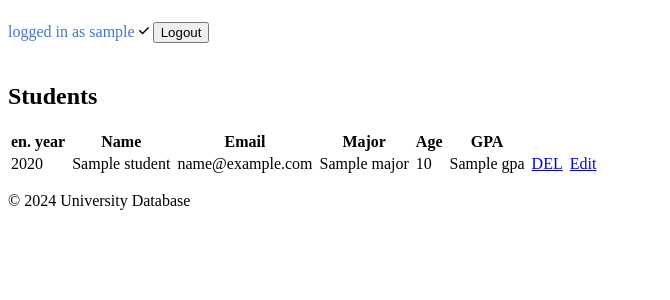
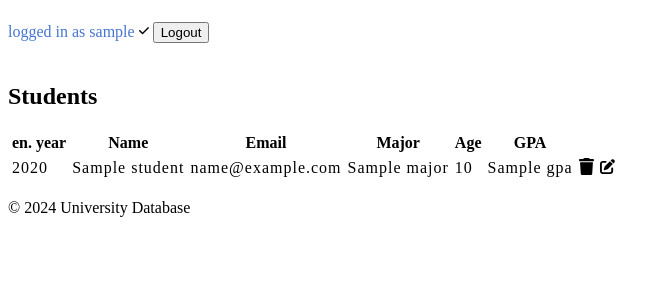
Before and after one commit to Ebrahim-Ramadan/dbms, a Flask app: template templates/students.html in a window 1280 px wide. Shown: the part 58-358 px from the top of the page, without its empty margins (0-670 px from the left). Run offline with Flask 3, Linux system fonts and the light colour scheme; the template is opened without the code that fills it: most values are stand-ins (such as "Sample title", 1, 10 or a date in 2020).

Commit message:
added edit icon with hover bg effect

```diff
--- a/static/style.css
+++ b/static/style.css
@@ -37,12 +37,16 @@ form button:hover {
 }
 
 th, td{
-    padding-right: 4px;
+    padding: 2px;
+    padding-right: 2px;
 }
 
-
-
-
+tbody tr:hover{
+    background-color: rgb(240, 240, 240);
+}
+tbody tr{
+    letter-spacing: 1px;
+}
 
 .admin-login-form label{
     font-size: larger;
--- a/templates/students.html
+++ b/templates/students.html
@@ -39,10 +39,17 @@
             <td>{{ student['age'] }}</td>
             <td>{{ student['gpa'] }}</td>
             <td>
-                <a href="{{ url_for('delete_student', id=student['id']) }}" onclick="return confirm('Are you sure you want to delete this student?')">DEL</a>
+                <a href="{{ url_for('delete_student', id=student['id']) }}" onclick="return confirm('Are you sure you want to delete this student?')">
+                    <svg
+                    style="width: 15px;"
+                    xmlns="http://www.w3.org/2000/svg" viewBox="0 0 448 512"><path d="M135.2 17.7L128 32 32 32C14.3 32 0 46.3 0 64S14.3 96 32 96l384 0c17.7 0 32-14.3 32-32s-14.3-32-32-32l-96 0-7.2-14.3C307.4 6.8 296.3 0 284.2 0L163.8 0c-12.1 0-23.2 6.8-28.6 17.7zM416 128L32 128 53.2 467c1.6 25.3 22.6 45 47.9 45l245.8 0c25.3 0 46.3-19.7 47.9-45L416 128z"/></svg>
+                </a>
             </td>
             <td>
-                <a href="/students/edit/{{ student.id }}">Edit</a>
+
+                <a href="/students/edit/{{ student.id }}"><svg
+                    style="width: 15px;"
+                    xmlns="http://www.w3.org/2000/svg" viewBox="0 0 512 512"><path d="M471.6 21.7c-21.9-21.9-57.3-21.9-79.2 0L362.3 51.7l97.9 97.9 30.1-30.1c21.9-21.9 21.9-57.3 0-79.2L471.6 21.7zm-299.2 220c-6.1 6.1-10.8 13.6-13.5 21.9l-29.6 88.8c-2.9 8.6-.6 18.1 5.8 24.6s15.9 8.7 24.6 5.8l88.8-29.6c8.2-2.7 15.7-7.4 21.9-13.5L437.7 172.3 339.7 74.3 172.4 241.7zM96 64C43 64 0 107 0 160L0 416c0 53 43 96 96 96l256 0c53 0 96-43 96-96l0-96c0-17.7-14.3-32-32-32s-32 14.3-32 32l0 96c0 17.7-14.3 32-32 32L96 448c-17.7 0-32-14.3-32-32l0-256c0-17.7 14.3-32 32-32l96 0c17.7 0 32-14.3 32-32s-14.3-32-32-32L96 64z"/></svg></a>
             </td>
         </tr>
         {% endfor %}
```
